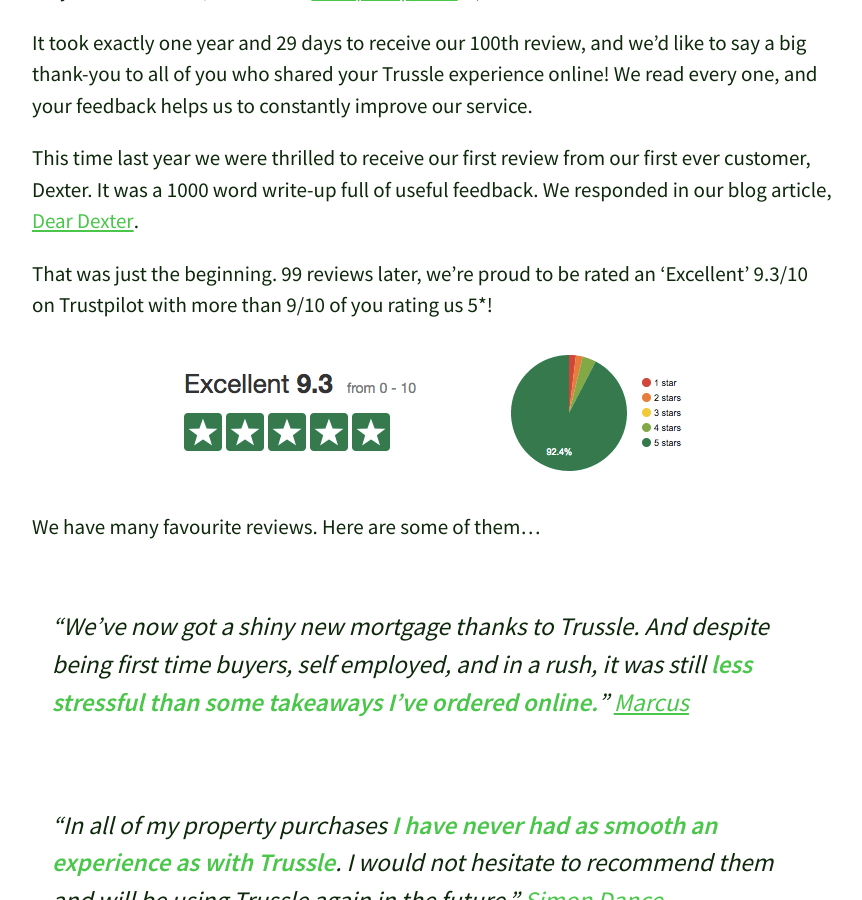
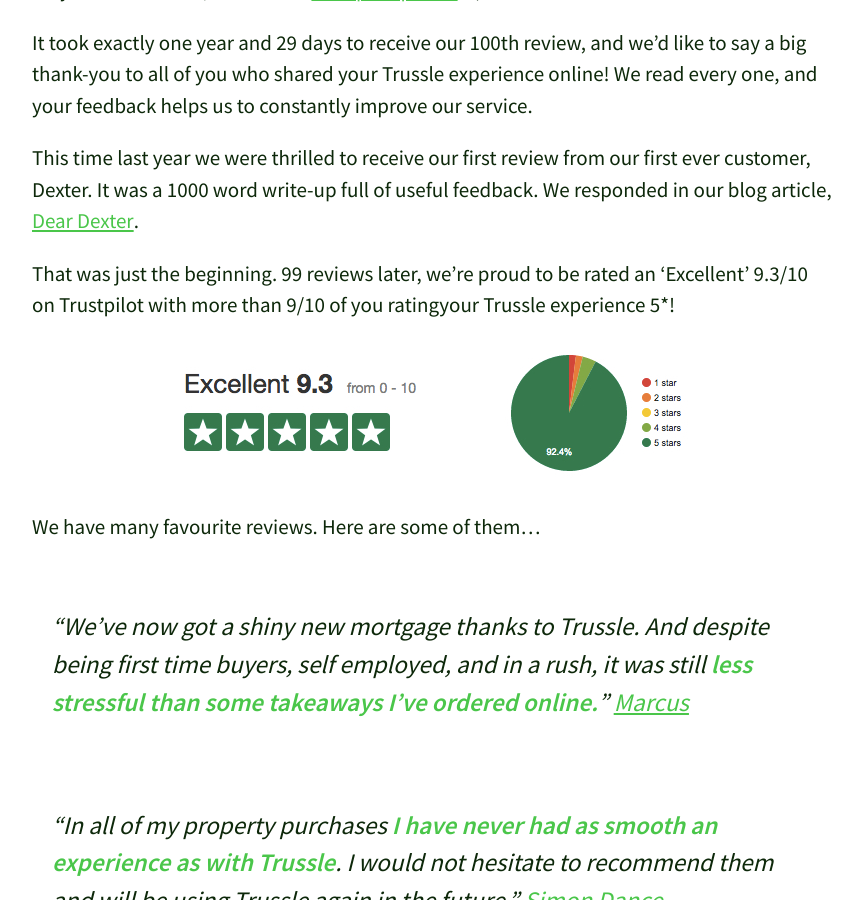
Before and after one commit to olitrussle/blog, a Jekyll site: the page built from _posts/2017-03-03-celebrating-100-reviews-our-7-favourites.md, in a window 1280 px wide and 900 px high, scrolled down 1135 px. Shown: the whole window, without its empty margins (208-1070 px from the left). Built offline with Jekyll 4.4.1, drawn with Linux system fonts in a browser that asks for light colours.

Commit message:
Updated 2017-03-03-celebrating-100-reviews-our-7-favourites.md

```diff
--- a/_posts/2017-03-03-celebrating-100-reviews-our-7-favourites.md
+++ b/_posts/2017-03-03-celebrating-100-reviews-our-7-favourites.md
@@ -21,7 +21,7 @@
 
 This time last year we were thrilled to receive our first review from our first ever customer, Dexter. It was a 1000 word write-up full of useful feedback. We responded in our blog article, [Dear Dexter](https://trussle.com/blog/dear-dexter).
 
-That was just the beginning. 99 reviews later, we’re proud to be rated an ‘Excellent’ 9.3/10 on Trustpilot with more than 9/10 of you rating us 5*!
+That was just the beginning. 99 reviews later, we’re proud to be rated an ‘Excellent’ 9.3/10 on Trustpilot with more than 9/10 of you ratingyour Trussle experience 5*!
 
 ![Trussle Trustpilot reviews]({{site.baseurl}}/images/post_images/Trussle Trustpilot reviews.jpg)
 
```
